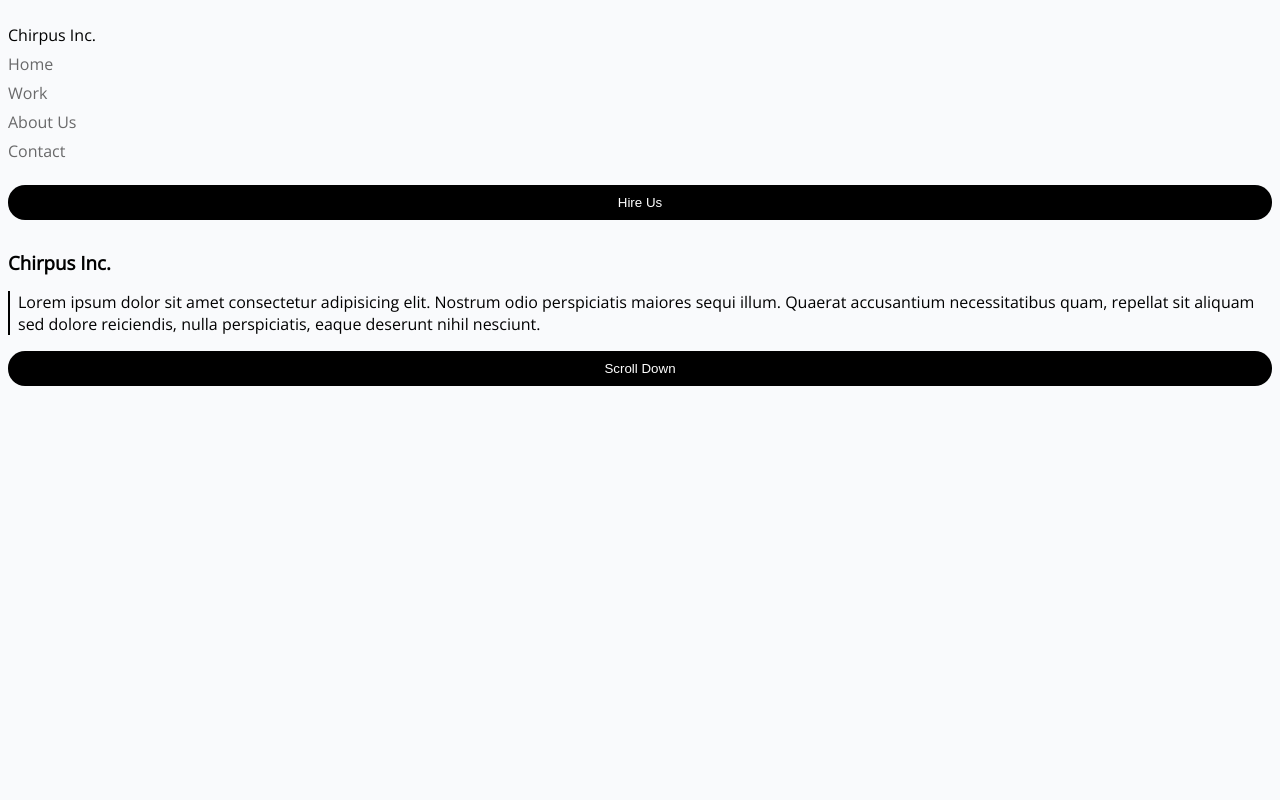
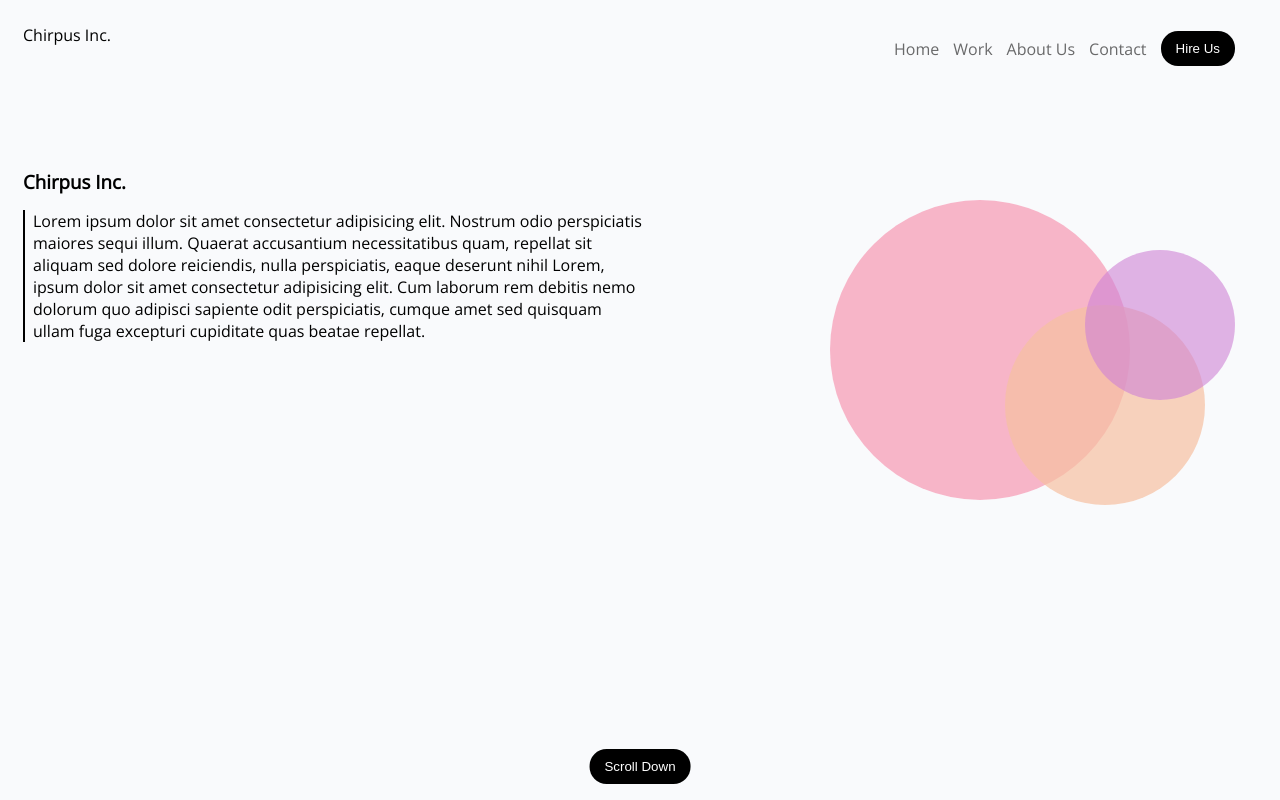
Before and after one commit to JeremyT313/html-lab1, a plain HTML site: page index.html in a window 1280 px wide. Drawn offline with nearby package versions, Linux system fonts and the light colour scheme.

Commit message:
added media queries for responsiveness

```diff
--- a/css/styles.css
+++ b/css/styles.css
@@ -6,6 +6,7 @@ body {
 nav {
   display: flex;
   flex-direction: column;
+  padding-left: 15px;
 }
 
 h3 {
@@ -27,17 +28,18 @@ li {
   padding-bottom: 7px;
 }
 
-p {
+main {
+  display: flex;
+  flex-direction: column;
+  padding-left: 15px;
+}
+
+/* Class styles */
+
+.content {
   border-left: 2px solid #000;
   padding: 0 8px;
 }
-
-main {
-  display: flex;
-  flex-direction: column;
-}
-
-/* Class styles */
 
 .button {
   background: #000;
@@ -45,4 +47,73 @@ main {
   border: none;
   border-radius: 17px;
   height: 35px;
+  width: 95%;
 }
+
+@media only screen and (min-width: 768px) {
+  nav {
+    flex-direction: row;
+    justify-content: space-between;
+  }
+
+  ul {
+    display: flex;
+    align-items: center;
+  }
+
+  li {
+    padding: 7px;
+  }
+
+  main {
+    width: 50%;
+    padding: 15px;
+    margin-top: 35px;
+  }
+
+  .button {
+    width: auto;
+    padding: 0 15px;
+  }
+
+  .hire {
+    margin-right: 30px;
+  }
+
+  .scroll {
+    position: absolute;
+    bottom: 2%;
+    right: 50%;
+    transform: translate(50%);
+  }
+
+  .big-circle {
+    height: 300px;
+    width: 300px;
+    background: rgba(247, 136, 167, 0.6);
+    border-radius: 50%;
+    position: absolute;
+    right: 150px;
+    bottom: 300px;
+  }
+
+  .med-circle {
+    height: 200px;
+    width: 200px;
+    background: rgba(247, 193, 162, 0.7);
+    border-radius: 50%;
+    position: absolute;
+    right: 75px;
+    top: 305px;
+  }
+
+  .sm-circle {
+    height: 150px;
+    width: 150px;
+    background: rgba(207, 130, 213, 0.6);
+    border-radius: 50%;
+    position: absolute;
+    right: 45px;
+    bottom: 400px;
+  }
+}
--- a/index.html
+++ b/index.html
@@ -13,8 +13,8 @@
   </head>
   <body>
     <nav>
+      <p class="chirpus">Chirpus Inc.</p>
       <ul>
-        <li>Chirpus Inc.</li>
         <li>
           <a href="#">Home</a>
         </li>
@@ -27,18 +27,28 @@
         <li>
           <a href="#">Contact</a>
         </li>
+        <li>
+          <Button class="button hire">Hire Us</Button>
+        </li>
       </ul>
-      <Button class="button">Hire Us</Button>
     </nav>
     <main>
       <h3>Chirpus Inc.</h3>
-      <p>
+      <p class="content">
         Lorem ipsum dolor sit amet consectetur adipisicing elit. Nostrum odio
         perspiciatis maiores sequi illum. Quaerat accusantium necessitatibus
         quam, repellat sit aliquam sed dolore reiciendis, nulla perspiciatis,
-        eaque deserunt nihil nesciunt.
+        eaque deserunt nihil Lorem, ipsum dolor sit amet consectetur adipisicing
+        elit. Cum laborum rem debitis nemo dolorum quo adipisci sapiente odit
+        perspiciatis, cumque amet sed quisquam ullam fuga excepturi cupiditate
+        quas beatae repellat.
       </p>
-      <button class="button">Scroll Down</button>
+      <span class="big-circle"></span>
+      <span class="med-circle"></span>
+      <span class="sm-circle"></span>
+      <div class="scroll">
+        <button class="button">Scroll Down</button>
+      </div>
     </main>
   </body>
 </html>
```
